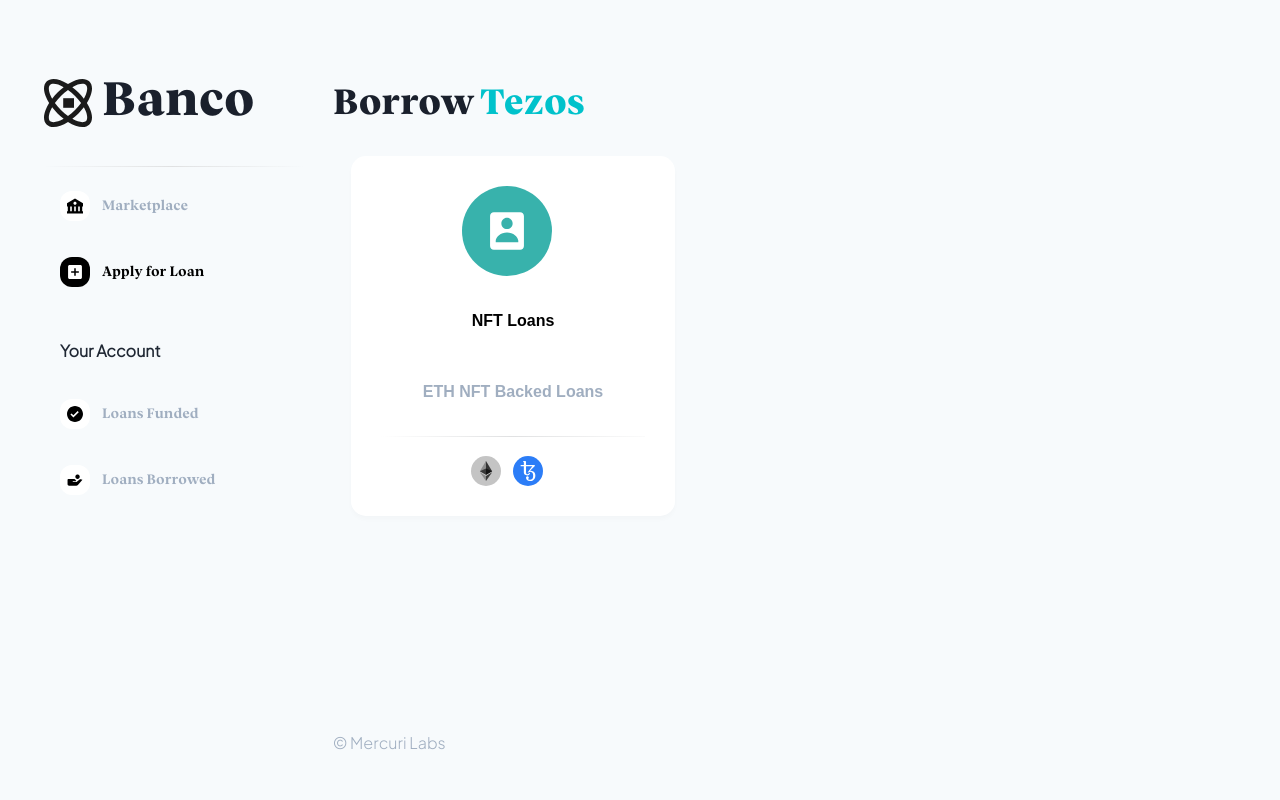
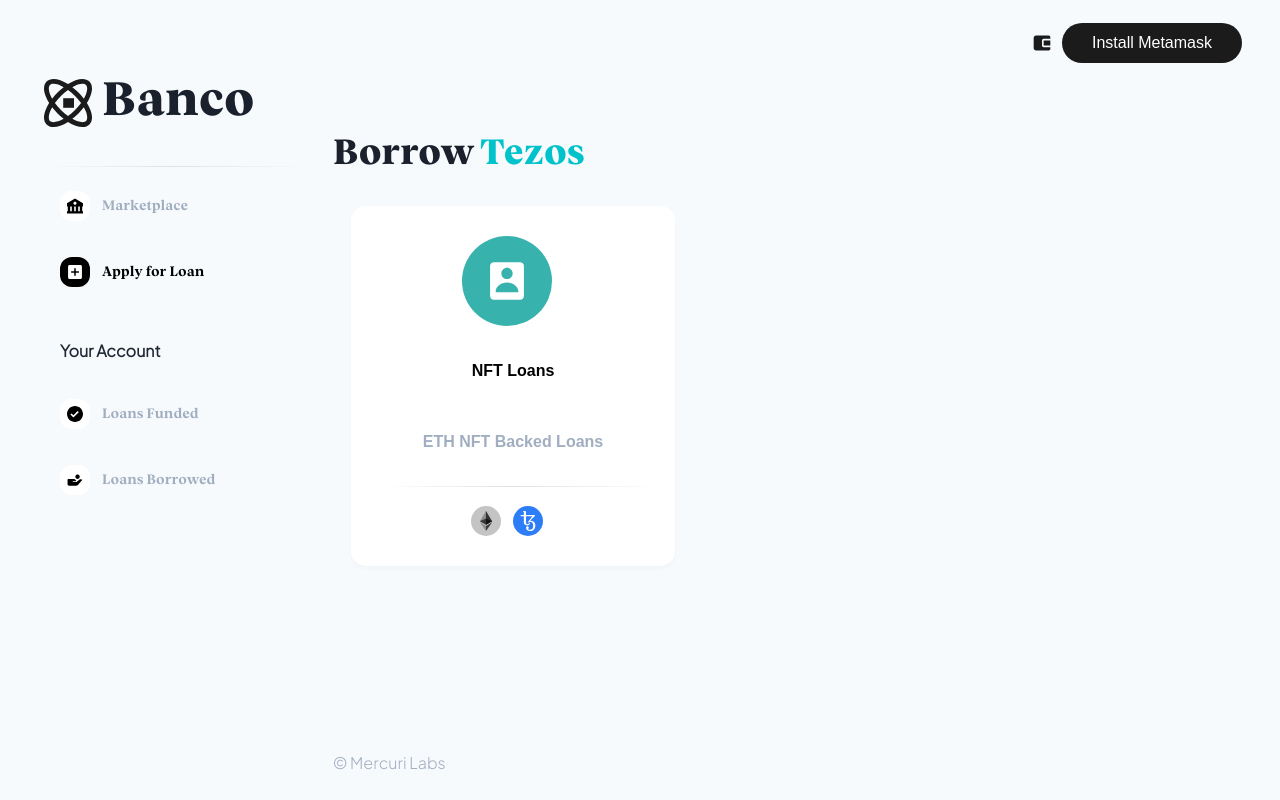
Before and after one commit to NewearthartTech/bancodefi, a Next.js app in the folder client/: page /apply in a window 1280 px wide. Built offline with nearby package versions, Linux system fonts and the light colour scheme.

Commit message:
add flow for connecting metamask wallet

```diff
--- a/client/package.json
+++ b/client/package.json
@@ -65,7 +65,9 @@
     "gulp": "4.0.2",
     "gulp-append-prepend": "1.0.9",
     "next-transpile-modules": "^9.0.0",
-    "prettier": "2.2.1"
+    "prettier": "2.2.1",
+    "@metamask/eslint-config": "^2.0.0",
+    "@metamask/onboarding": "^1.0.0"
   },
   "browserslist": {
     "production": [
--- /dev/null
+++ b/client/src/components/Header/index.tsx
@@ -0,0 +1,54 @@
+import { Button, Flex, Text } from '@chakra-ui/react'
+import { WalletIcon } from '../Icons'
+import { useEffect, useState } from 'react'
+import { getShortenedWalletAddress } from 'src/utils'
+
+export const Header = () => {
+  const [isMetamaskInstalled, setIsMetamaskInstalled] = useState<boolean>(false)
+  const [ethereumAccount, setEthereumAccount] = useState<string | null>(null)
+
+  useEffect(() => {
+    if ((window as any).ethereum) {
+      //check if Metamask wallet is installed
+      setIsMetamaskInstalled(true)
+    }
+  }, [])
+
+  //Does the User have an Ethereum wallet/account?
+  async function connectMetamaskWallet(): Promise<void> {
+    //to get around type checking
+    ;(window as any).ethereum
+      .request({
+        method: 'eth_requestAccounts',
+      })
+      .then((accounts: string[]) => {
+        setEthereumAccount(accounts[0])
+      })
+      .catch((error: any) => {
+        alert(`Something went wrong: ${error}`)
+      })
+  }
+
+  return (
+    <Flex
+      mt="20px"
+      w="100%"
+      h="30px"
+      justifyContent="flex-end"
+      alignItems={'center'}
+    >
+      <WalletIcon w="20px" h="20px" mr="10px" />
+      {ethereumAccount === null && (
+        <Button
+          variant="dark"
+          onClick={isMetamaskInstalled ? connectMetamaskWallet : () => {}}
+        >
+          {isMetamaskInstalled ? 'Connect Wallet' : 'Install Metamask'}
+        </Button>
+      )}
+      {ethereumAccount && (
+        <Text>{getShortenedWalletAddress(ethereumAccount)}</Text>
+      )}
+    </Flex>
+  )
+}
--- a/client/src/components/Icons/Icons.tsx
+++ b/client/src/components/Icons/Icons.tsx
@@ -90,6 +90,21 @@
     />
   ),
 })
+
+export const WalletIcon = createIcon({
+  displayName: 'WalletIcon',
+  viewBox: '0 0 24 24',
+  path: (
+    <>
+      <path d="M14 9H22V15H14V9Z" fill="#1B1B1B" />
+      <path
+        d="M20 3H5C3.346 3 2 4.346 2 6V18C2 19.654 3.346 21 5 21H20C21.103 21 22 20.103 22 19V17H14C12.897 17 12 16.103 12 15V9C12 7.897 12.897 7 14 7H22V5C22 3.897 21.103 3 20 3Z"
+        fill="#1B1B1B"
+      />
+    </>
+  ),
+})
+
 export const LoadingIcon = createIcon({
   displayName: ':LoadingIcon',
   viewBox: '0 0 496 496',
@@ -735,22 +750,22 @@
   ),
 })
 
-export const WalletIcon = createIcon({
-  displayName: 'WalletIcon',
-  viewBox: '0 0 24 24',
-  path: (
-    <g>
-      <path
-        fill="currentColor"
-        d="M4.447 4.818h14.062c.164 0 .328.01.491.031a2.9 2.9 0 00-3.406-2.441L4.03 4.382h-.013a2.9 2.9 0 00-1.805 1.149 3.848 3.848 0 012.236-.713zM18.51 5.875H4.446a2.816 2.816 0 00-2.813 2.812v8.438a2.816 2.816 0 002.813 2.812h14.062a2.815 2.815 0 002.813-2.812V8.687a2.815 2.815 0 00-2.813-2.812zm-2.088 8.437a1.406 1.406 0 110-2.811 1.406 1.406 0 010 2.811z"
-      />
-      <path
-        fill="currentColor"
-        d="M1.656 11.651V7.28c0-.952.528-2.549 2.358-2.895 1.553-.291 3.091-.291 3.091-.291s1.011.703.176.703-.813 1.077 0 1.077 0 1.032 0 1.032L4.007 10.62l-2.35 1.032z"
-      />
-    </g>
-  ),
-})
+// export const WalletIcon = createIcon({
+//   displayName: 'WalletIcon',
+//   viewBox: '0 0 24 24',
+//   path: (
+//     <g>
+//       <path
+//         fill="currentColor"
+//         d="M4.447 4.818h14.062c.164 0 .328.01.491.031a2.9 2.9 0 00-3.406-2.441L4.03 4.382h-.013a2.9 2.9 0 00-1.805 1.149 3.848 3.848 0 012.236-.713zM18.51 5.875H4.446a2.816 2.816 0 00-2.813 2.812v8.438a2.816 2.816 0 002.813 2.812h14.062a2.815 2.815 0 002.813-2.812V8.687a2.815 2.815 0 00-2.813-2.812zm-2.088 8.437a1.406 1.406 0 110-2.811 1.406 1.406 0 010 2.811z"
+//       />
+//       <path
+//         fill="currentColor"
+//         d="M1.656 11.651V7.28c0-.952.528-2.549 2.358-2.895 1.553-.291 3.091-.291 3.091-.291s1.011.703.176.703-.813 1.077 0 1.077 0 1.032 0 1.032L4.007 10.62l-2.35 1.032z"
+//       />
+//     </g>
+//   ),
+// })
 
 export const VisaIcon = createIcon({
   displayName: 'VisaIcon',
--- a/client/src/components/index.ts
+++ b/client/src/components/index.ts
@@ -11,3 +11,4 @@
 export * from './Sidebar'
 export * from './Tables'
 export * from './Select'
+export * from './Header'
--- a/client/src/layouts/default.tsx
+++ b/client/src/layouts/default.tsx
@@ -7,6 +7,7 @@
   AdminNavbar,
   Sidebar,
   FixedPlugin,
+  Header,
 } from '@banco/components'
 // Layout components
 import React, { useState } from 'react'
@@ -113,7 +114,10 @@
         }}
       >
         <PanelContent>
-          <PanelContainer pt="0px">{children}</PanelContainer>
+          <PanelContainer pt="0px">
+            <Header />
+            {children}
+          </PanelContainer>
         </PanelContent>
 
         <Footer />
--- /dev/null
+++ b/client/src/utils/index.ts
@@ -0,0 +1,3 @@
+export const getShortenedWalletAddress = (walletAddress: string) => {
+  return `${walletAddress.slice(2, 6)}...${walletAddress.slice(-4)}`
+}
--- a/client/tsconfig.json
+++ b/client/tsconfig.json
@@ -37,7 +37,8 @@
       "@banco/variables/*": ["src/variables/*"],
       "@banco/views": ["src/views/index.ts"],
       "@banco/views/*": ["src/views/*"],
-      "@banco/types": ["src/types/index.ts"]
+      "@banco/types": ["src/types/index.ts"],
+      "@banco/utils": ["src/utils/index.ts"]
     }
   },
 
```
Also changed, not shown: client/src/layouts/state/index.tsx (added).
